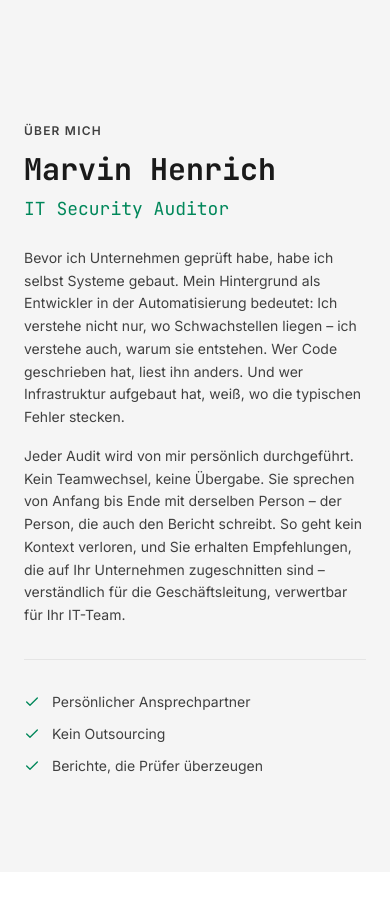
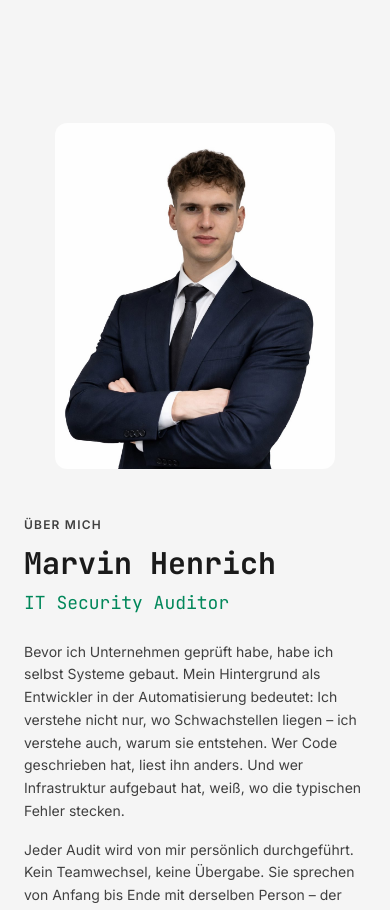
Before and after one commit to net-evolution-homepage/net-evolution.github.io, a Next.js app: page / in a window 390 px wide. Shown: the part 4500-5410 px from the top of the page. Built offline with nearby package versions, Linux system fonts and the light colour scheme; no server answers.

Commit message:
Show profile photo on mobile

```diff
--- a/components/sections/AboutMe.tsx
+++ b/components/sections/AboutMe.tsx
@@ -18,20 +18,20 @@ export default function AboutMe() {
     >
       <div className="mx-auto max-w-6xl px-6">
         <div className="grid grid-cols-1 items-center gap-12 lg:grid-cols-2 lg:gap-20">
-          {/* Left: Photo — hidden on mobile */}
+          {/* Left: Photo */}
           <motion.div
             initial={{ opacity: 0, x: -20 }}
             whileInView={{ opacity: 1, x: 0 }}
             viewport={{ once: true, margin: "-100px" }}
             transition={{ duration: 0.5 }}
-            className="hidden lg:block"
+            className="flex justify-center lg:justify-start"
           >
             <Image
               src="/images/marvin-henrich.png"
               alt="Marvin Henrich – IT Security Auditor"
               width={420}
               height={520}
-              className="rounded-xl object-cover"
+              className="rounded-xl object-cover max-w-[280px] lg:max-w-none"
               priority
             />
           </motion.div>
```
